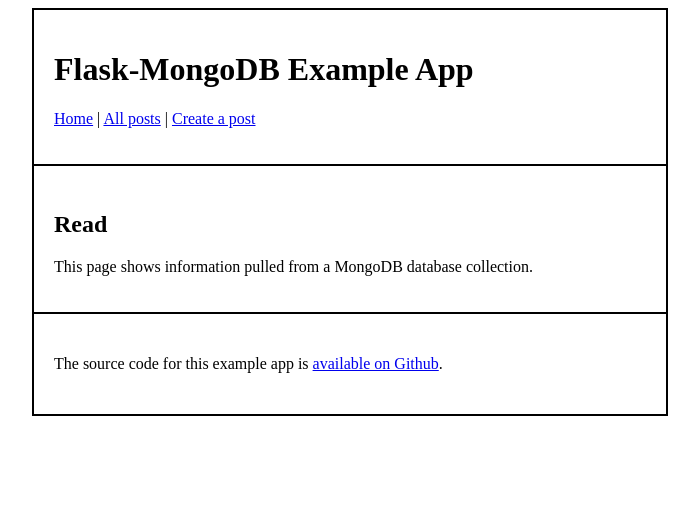
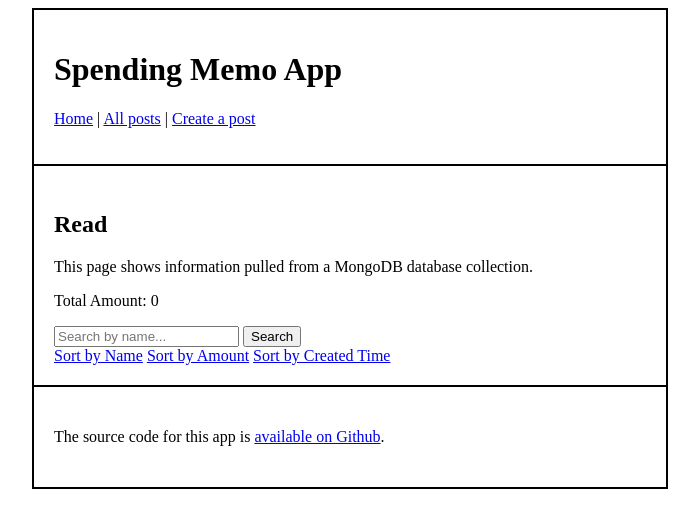
Before and after one commit to dbdesign-students-spring2024/7-web-app-sophiajiangyi, a Flask app: page /read in a window 1280 px wide. Shown: the top 528 px of the page, without its empty margins (290-989 px from the left). Run offline with Flask 2, Linux system fonts and the light colour scheme; data that the repository does not hold is empty.

Commit message:
save changes

```diff
--- a/app.py
+++ b/app.py
@@ -79,10 +79,42 @@
     Route for GET requests to the read page.
     Displays some information for the user with links to other pages.
     """
-    docs = db.exampleapp.find({}).sort(
-        "created_at", -1
-    )  # sort in descending order of created_at timestamp
-    return render_template("read.html", docs=docs)  # render the read template
+    sort_field = request.args.get('sort', 'created_at')  # Default sort is by 'created_at'
+    sort_order = request.args.get('order', 'desc')  # Default order is descending
+    search_query = request.args.get('search', '')
+
+    next_order = 'asc' if sort_order == 'desc' else 'desc'
+    mongo_sort_order = -1 if sort_order == 'desc' else 1
+
+    query = {"name": {"$regex": search_query, "$options": "i"}} if search_query else {}
+
+    # Execute the query with sorting
+    docs = db.exampleapp.find(query).sort(sort_field, mongo_sort_order)
+
+    # Calculate the sum of amounts for the filtered search results
+    if search_query:  # Apply search filter to aggregation as well
+        aggregate_filter = [{"$match": query}]
+    else:
+        aggregate_filter = []
+
+    aggregate_filter.append({
+        "$group": {
+            "_id": None,
+            "total_amount": {"$sum": "$amount"}
+        }
+    })
+
+    total_amount_result = list(db.exampleapp.aggregate(aggregate_filter))
+    total_amount = total_amount_result[0]['total_amount'] if total_amount_result else 0
+
+    return render_template(
+        "read.html",
+        docs=docs,
+        next_order=next_order,
+        sort_field=sort_field,
+        search_query=search_query,
+        total_amount=total_amount
+    )
 
 
 @app.route("/create")
@@ -101,10 +133,11 @@
     Accepts the form submission data for a new document and saves the document to the database.
     """
     name = request.form["fname"]
-    message = request.form["fmessage"]
+    amount = float(request.form["famount"])
+    memo = request.form["fmemo"]
 
     # create a new document with the data the user entered
-    doc = {"name": name, "message": message, "created_at": datetime.datetime.utcnow()}
+    doc = {"name": name, "amount": amount, "memo": memo, "created_at": datetime.datetime.utcnow()}
     db.exampleapp.insert_one(doc)  # insert a new document
 
     return redirect(
@@ -137,12 +170,14 @@
     mongoid (str): The MongoDB ObjectId of the record to be edited.
     """
     name = request.form["fname"]
-    message = request.form["fmessage"]
+    amount = float(request.form["famount"])
+    memo = request.form["fmemo"]
 
     doc = {
         # "_id": ObjectId(mongoid),
         "name": name,
-        "message": message,
+        "amount": amount,
+        "memo": memo,
         "created_at": datetime.datetime.utcnow(),
     }
 
@@ -191,11 +226,11 @@
 
 
 @app.errorhandler(Exception)
-def handle_error(e):
+def handle_error(err):
     """
     Output any errors - good for debugging.
     """
-    return render_template("error.html", error=e)  # render the edit template
+    return render_template("error.html", error=err)  # render the edit template
 
 
 # run the app
--- a/templates/base.html
+++ b/templates/base.html
@@ -1,7 +1,7 @@
 <!DOCTYPE html>
 <html>
   <head>
-    <title>Flask-MongoDB Example App</title>
+    <title>Spending Memo App</title>
     <link
       rel="stylesheet"
       href="{{ url_for('static', filename='css/style.css') }}"
@@ -10,7 +10,7 @@
   <body>
     <div class="container">
       <header>
-        <h1>Flask-MongoDB Example App</h1>
+        <h1>Spending Memo App</h1>
         <p>
           <a href="{{ url_for('home')}}">Home</a> |
           <a href="{{ url_for('read')}}">All posts</a> |
@@ -20,8 +20,8 @@
       <main>{% block container %} {% endblock %}</main>
       <footer>
         <p>
-          The source code for this example app is
-          <a href="https://github.com/nyu-database-design/flask-mongodb-web-app"
+          The source code for this app is
+          <a href="https://github.com/dbdesign-students-spring2024/7-web-app-sophiajiangyi"
             >available on Github</a
           >.
         </p>
--- a/templates/index.html
+++ b/templates/index.html
@@ -2,9 +2,9 @@
 
 {% block container %}
 <h2>Welcome!</h2>
-<p>Welcome to the Flask app. This is the home page. Here are a few links to example pages you might find interesting.
+<p>Welcome to the Spending Memo app. This is the home page. Here are a few links to some useful pages.
     <ul>
-        <li><a href="{{ url_for('read')}}">a page that displays information pulled from a MongoDB database collection</a></li>
+        <li><a href="{{ url_for('read')}}">a page where you can find everyone's spending records pulled from a MongoDB database collection</a></li>
         <li><a href="{{ url_for('create')}}">a page with a form you can submit to create a new record in a MongoDB collection</a></li>
     </ul>
 </p>
--- a/templates/read.html
+++ b/templates/read.html
@@ -2,7 +2,21 @@
 
 {% block container %}
 <h2>Read</h2>
-<p>This page shows information pulled from a MongoDB database collection.
+<p>This page shows information pulled from a MongoDB database collection.</p>
+
+<!-- Total Amount -->
+<p>Total Amount: {{ total_amount }}</p>
+
+<!-- Search Form -->
+<form action="{{ url_for('read') }}" method="get">
+    <input type="text" name="search" placeholder="Search by name..." value="{{ search_query }}">
+    <button type="submit">Search</button>
+</form>
+
+<!-- Sorting Buttons -->
+<a href="{{ url_for('read', sort='name', order=next_order, search=search_query) }}">Sort by Name</a>
+<a href="{{ url_for('read', sort='amount', order=next_order, search=search_query) }}">Sort by Amount</a>
+<a href="{{ url_for('read', sort='created_at', order=next_order, search=search_query) }}">Sort by Created Time</a>
 
     {% for doc in docs %}
     <div>
@@ -14,10 +28,10 @@
             <br/>
         </p>
         <p>
-            {{ doc.message }}
+            {{ doc.amount|string ~ " " ~ doc.memo }}
         </p>
 
     </div>
     {%endfor%}
-</p>
+
 {% endblock %}
```
Also changed, not shown: templates/create.html (+9 -4 lines), templates/edit.html (+7 -3 lines).
